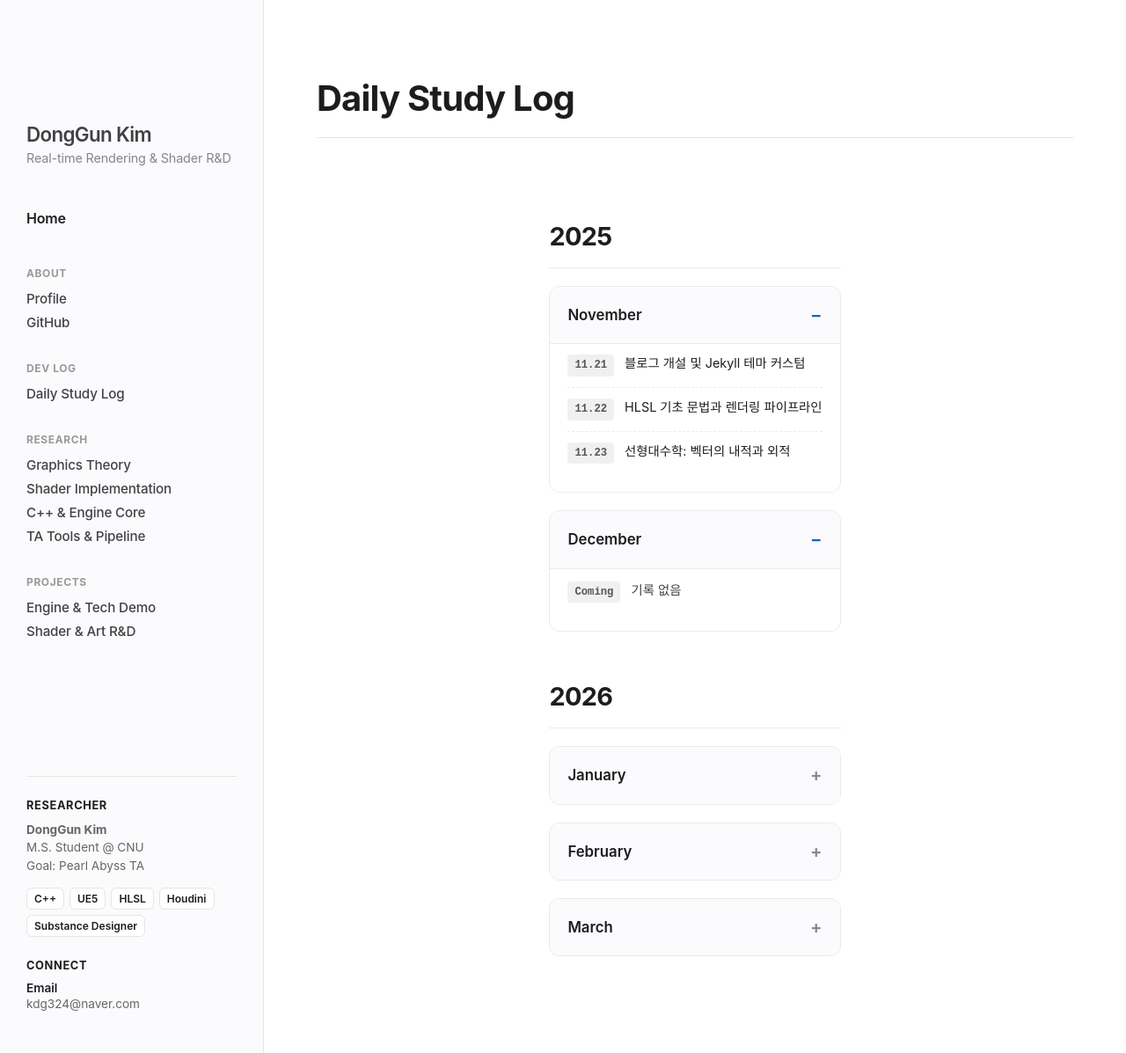
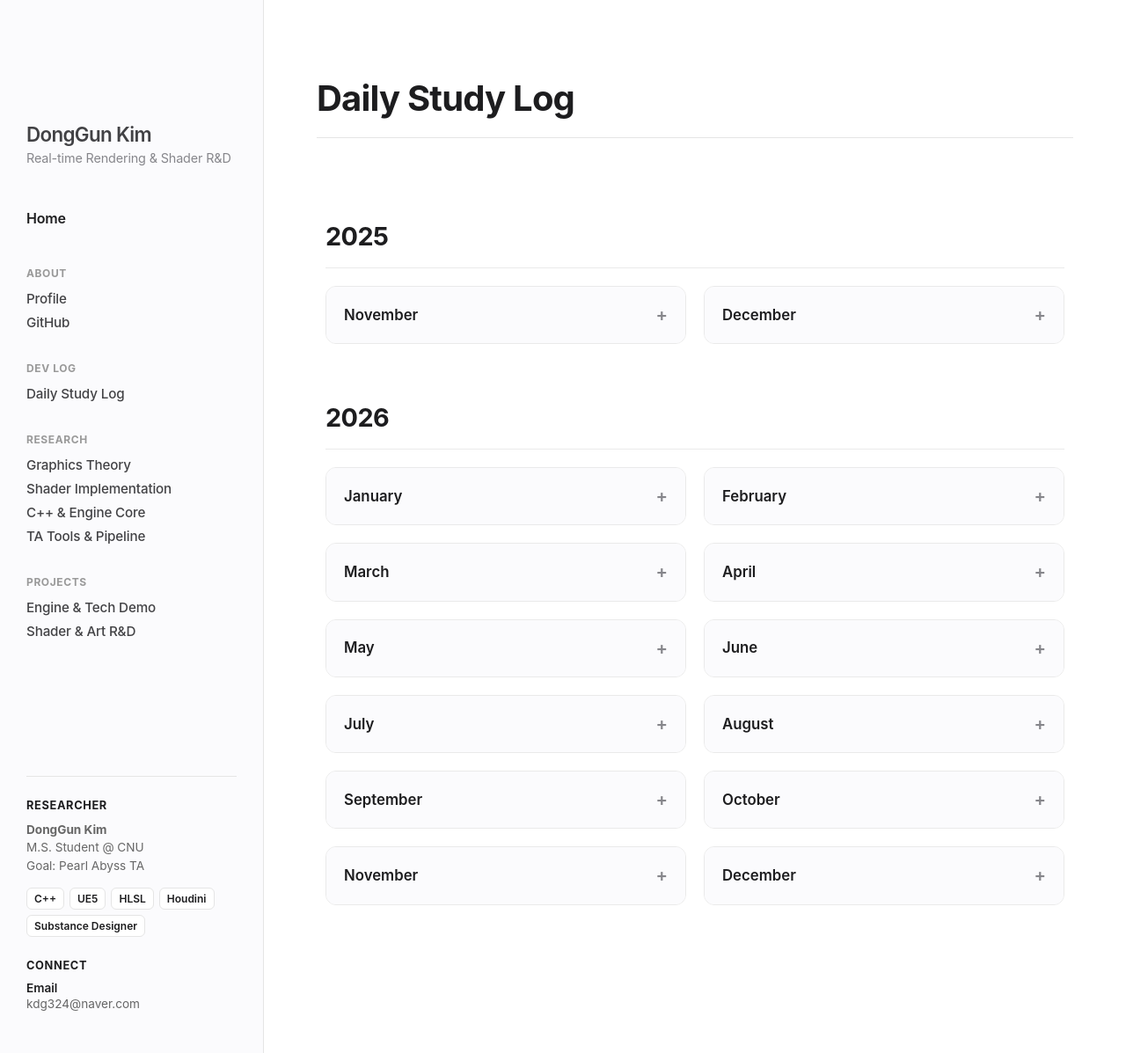
Before and after one commit to KimDongGun324/kimdonggun324.github.io, a Jekyll site: the page built from daily-study/index.md, in a window 1280 px wide. Shown: the whole page at 88% size. Built offline with Jekyll 4.4.1, drawn with Linux system fonts in a browser that asks for light colours; some web fonts are replaced.

Commit message:
Update index.md

```diff
--- a/daily-study/index.md
+++ b/daily-study/index.md
@@ -5,31 +5,33 @@ permalink: /daily-study/
 ---
 
 <style>
-  /* ⚡ 이 페이지에서만 폭 제한을 풉니다 (화면 꽉 채우기) */
+  /* ⚡ [문제 해결] 이 페이지에서만 폭 제한을 풀고 왼쪽 정렬로 변경 */
   .markdown-body {
-    max-width: 100% !important;
-    padding: 0 20px; /* 양옆에 살짝 여백 */
+    max-width: 100% !important; /* 폭 제한 해제 */
+    margin: 0 !important;       /* 가운데 정렬 해제 (왼쪽 붙임) */
+    width: 100% !important;     /* 전체 너비 사용 */
+    padding: 0 10px;            /* 양옆 살짝 여백 */
   }
 
   /* 연도 제목 스타일 */
   .year-header {
     font-size: 1.8em; font-weight: 700; color: #1d1d1f;
-    margin-top: 50px; margin-bottom: 20px;
+    margin-top: 60px; margin-bottom: 20px;
     border-bottom: 2px solid #1d1d1f; padding-bottom: 10px;
     letter-spacing: -0.02em;
   }
 
-  /* 🔥 핵심: 가로 배치를 위한 그리드 시스템 */
+  /* 🔥 그리드 시스템: 화면 크기에 따라 카드 자동 배치 */
   .year-grid {
     display: grid;
-    /* 카드의 최소 너비를 300px로 유지하되, 화면이 넓으면 3열, 4열로 늘어남 */
+    /* 최소 300px 크기의 카드를 화면에 꽉 차게 채움 */
     grid-template-columns: repeat(auto-fill, minmax(300px, 1fr));
     gap: 20px;
-    margin-bottom: 50px;
+    margin-bottom: 60px;
     width: 100%;
   }
 
-  /* 월별 토글 카드 스타일 */
+  /* 월별 토글 카드 */
   details.month-card {
     background: #ffffff; border: 1px solid #eaeaea; border-radius: 12px;
     transition: all 0.2s ease;
@@ -66,7 +69,7 @@ permalink: /daily-study/
   .study-list li:last-child { border-bottom: none; }
 
   .date-badge {
-    font-family: "Pretendard", monospace; font-weight: 600; color: #555;
+    font-family: monospace; font-weight: 600; color: #555;
     background: #f0f0f2; padding: 2px 8px; border-radius: 4px;
     font-size: 0.85em; white-space: nowrap;
   }
@@ -82,7 +85,7 @@ permalink: /daily-study/
 
 <div class="year-grid">
 
-  <details class="month-card" open>
+  <details class="month-card">
     <summary>November</summary>
     <ul class="study-list">
       <li>
@@ -93,20 +96,16 @@ permalink: /daily-study/
       </li>
       <li>
         <span class="date-badge">11.22</span>
-        <a href="#" class="study-link">
-          HLSL 기초 문법과 렌더링 파이프라인
-        </a>
+        <a href="#" class="study-link">HLSL 기초 문법과 렌더링 파이프라인</a>
       </li>
       <li>
         <span class="date-badge">11.23</span>
-        <a href="#" class="study-link">
-          선형대수학: 벡터의 내적과 외적
-        </a>
+        <a href="#" class="study-link">선형대수학: 벡터의 내적과 외적</a>
       </li>
     </ul>
   </details>
 
-  <details class="month-card" open>
+  <details class="month-card">
     <summary>December</summary>
     <ul class="study-list">
       <li><span class="date-badge">Coming</span> 기록 없음</li>
@@ -141,4 +140,67 @@ permalink: /daily-study/
     </ul>
   </details>
 
+  <details class="month-card">
+    <summary>April</summary>
+    <ul class="study-list">
+      <li><span class="date-badge">Coming</span> ...</li>
+    </ul>
+  </details>
+
+  <details class="month-card">
+    <summary>May</summary>
+    <ul class="study-list">
+      <li><span class="date-badge">Coming</span> ...</li>
+    </ul>
+  </details>
+
+  <details class="month-card">
+    <summary>June</summary>
+    <ul class="study-list">
+      <li><span class="date-badge">Coming</span> ...</li>
+    </ul>
+  </details>
+
+  <details class="month-card">
+    <summary>July</summary>
+    <ul class="study-list">
+      <li><span class="date-badge">Coming</span> ...</li>
+    </ul>
+  </details>
+
+  <details class="month-card">
+    <summary>August</summary>
+    <ul class="study-list">
+      <li><span class="date-badge">Coming</span> ...</li>
+    </ul>
+  </details>
+
+  <details class="month-card">
+    <summary>September</summary>
+    <ul class="study-list">
+      <li><span class="date-badge">Coming</span> ...</li>
+    </ul>
+  </details>
+
+  <details class="month-card">
+    <summary>October</summary>
+    <ul class="study-list">
+      <li><span class="date-badge">Coming</span> ...</li>
+    </ul>
+  </details>
+
+  <details class="month-card">
+    <summary>November</summary>
+    <ul class="study-list">
+      <li><span class="date-badge">Coming</span> ...</li>
+    </ul>
+  </details>
+
+  <details class="month-card">
+    <summary>December</summary>
+    <ul class="study-list">
+      <li><span class="date-badge">Coming</span> ...</li>
+    </ul>
+  </details>
+
 </div>
```
Also changed, not shown: other parts of daily-study/index.md (+3 -2 lines).
